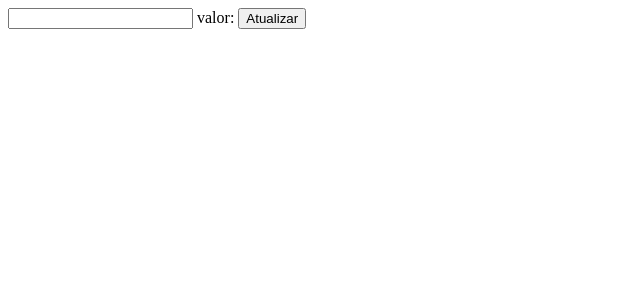
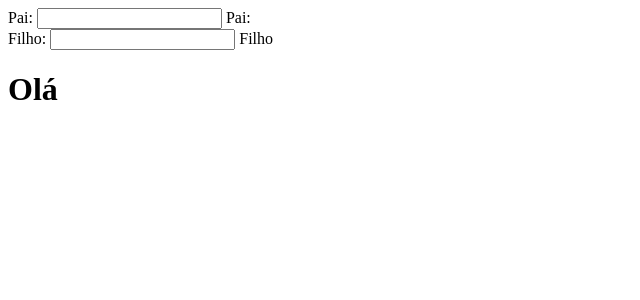
Before and after one commit to arthurvaz18/Angular-e-Diretivas2, an Angular app: page / in a window 1280 px wide. Shown: the top 300 px of the page, without its empty margins (0-640 px from the left). Built offline with nearby package versions, Linux system fonts and the light colour scheme.

Commit message:
Passagem de Parâmetro e Escopo

```diff
--- a/src/app/app.component.html
+++ b/src/app/app.component.html
@@ -1,7 +1,14 @@
-<input
-  type="text" #meuInput ngModel
-/>
+<div class="pai" >
+  Pai: <input #inputPai ngModel />
 
-valor: {{ meuInput.value }}
+  Pai: {{ inputFilho  ?.value }}
 
-<button (click)="clicou(meuInput)">Atualizar</button>
+  <div class="filho">
+    Filho: <input #inputFilho ngModel />
+
+    Filho {{ inputPai?.value }}
+  </div>
+</div>
+
+
+<h1>Olá</h1>
--- a/src/app/app.component.ts
+++ b/src/app/app.component.ts
@@ -1,17 +1,22 @@
 import { Component } from '@angular/core';
-import { RouterOutlet } from '@angular/router';
+import {FormsModule} from "@angular/forms";
 
 @Component({
   selector: 'app-root',
   standalone: true,
-  imports: [RouterOutlet],
+  imports: [FormsModule],
   templateUrl: './app.component.html',
   styleUrl: './app.component.css'
 })
 export class AppComponent {
 
-  clicou(input: HTMLInputElement) {
-    console.log(input.value);
-    input.value = 'Atualizado';
+}
+const funcaoPai = () => {
+  let pai = 'pai';
+
+  const funcaoFilho = () =>{
+    let filho = 'filho';
+
+    pai = 'teste';
   }
 }
```
